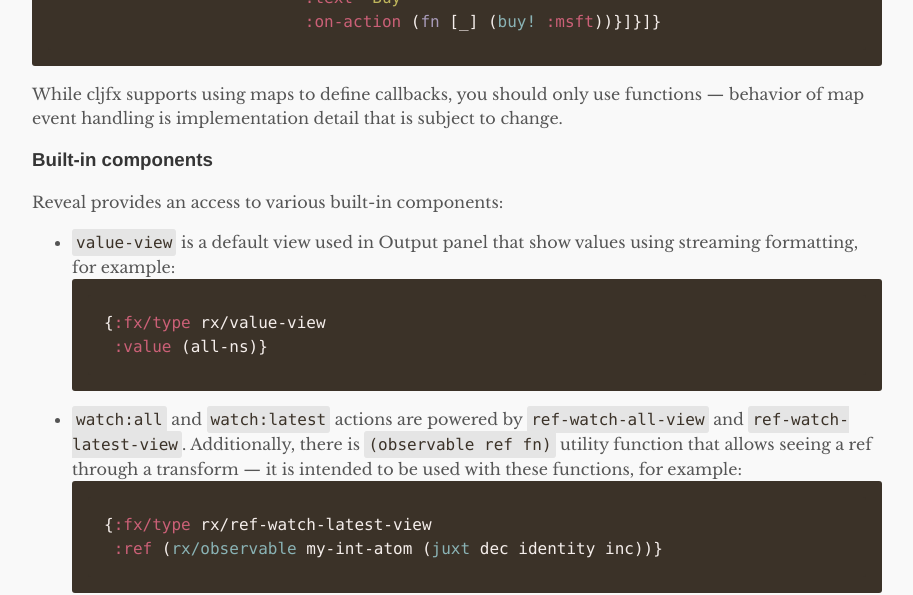
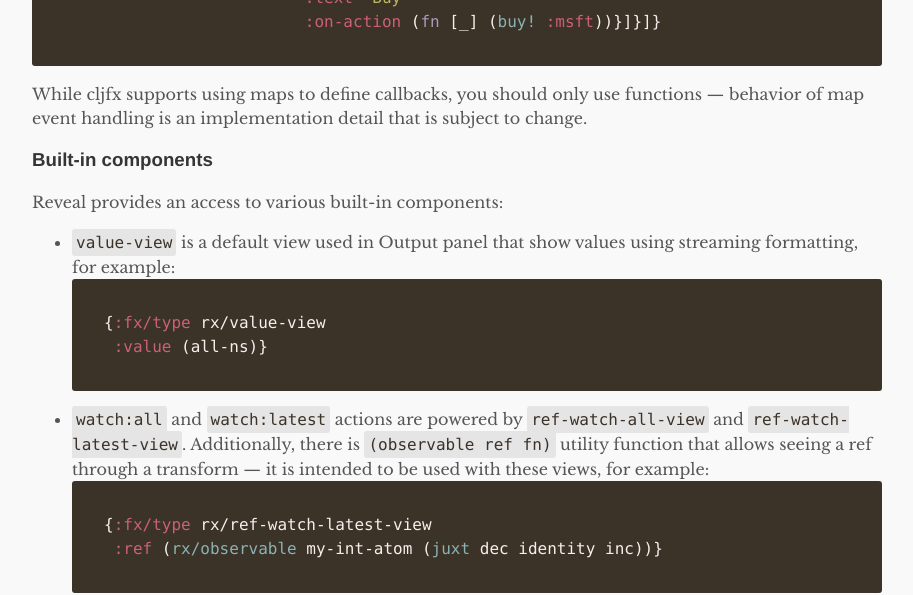
Before and after one commit to vlaaad/vlaaad.github.io, a Jekyll site: the page built from reveal.md, in a window 1280 px wide and 900 px high, scrolled down 19089 px. Shown: the part 176-771 px from the top of the window, without its empty margins (183-1096 px from the left). Built offline with Jekyll 4.4.1, drawn with Linux system fonts in a browser that asks for light colours; some of the changed text lies outside the part shown.

Commit message:
Fix typos

````diff
--- a/reveal.md
+++ b/reveal.md
@@ -312,7 +312,7 @@ These sfs allow modifying some aspect of a streaming:
    (defn identity-hash-code-sf [x]
      (let [hash (System/identityHashCode x)]
        (rx/as hash
-         (rx/raw-string (format "0x%x" hash) {:fill style/scalar-color}))))
+         (rx/raw-string (format "0x%x" hash) {:fill :scalar}))))
    ```
 - `(stream-as-is sf)` makes sf _value_ streamable as itself. Streaming functions are ordinary functions that use demunged class name as a formatted representation, and when sf is submitted to Reveal, it will use this default formatting too. There a situations where you might want to just stream some formatted forms to Reveal (e.g. results of custom actions), and this is the way to do it.
 - `(override-style sf f args*)` transforms the text style of another sf, useful in cases where you might want to mark entire objects and their constituents differently (e.g. styling semantically "ignored" objects as grey).
@@ -369,7 +369,7 @@ Some examples of most commonly used descriptions:
                          :text "Buy"
                          :on-action (fn [_] (buy! :msft))}]}]}
 ```
-While cljfx supports using maps to define callbacks, you should only use functions — behavior of map event handling is implementation detail that is subject to change.
+While cljfx supports using maps to define callbacks, you should only use functions — behavior of map event handling is an implementation detail that is subject to change.
 
 ### Built-in components
 
@@ -379,7 +379,7 @@ Reveal provides an access to various built-in components:
   {:fx/type rx/value-view
    :value (all-ns)}
   ```
-- `watch:all` and `watch:latest` actions are powered by `ref-watch-all-view` and `ref-watch-latest-view`. Additionally, there is `(observable ref fn)` utility function that allows seeing a ref through a transform — it is intended to be used with these functions, for example:
+- `watch:all` and `watch:latest` actions are powered by `ref-watch-all-view` and `ref-watch-latest-view`. Additionally, there is `(observable ref fn)` utility function that allows seeing a ref through a transform — it is intended to be used with these views, for example:
   ```clj
   {:fx/type rx/ref-watch-latest-view
    :ref (rx/observable my-int-atom (juxt dec identity inc))}
````
Also changed, not shown: other parts of reveal.md (+4 -4 lines).
